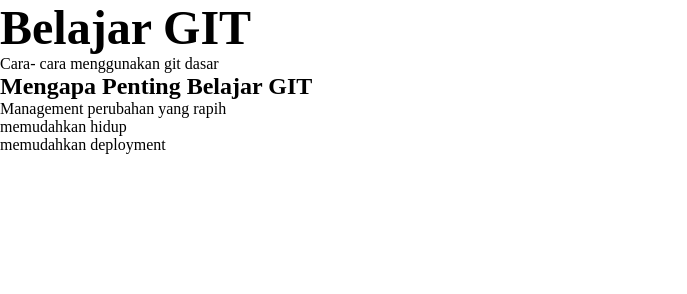
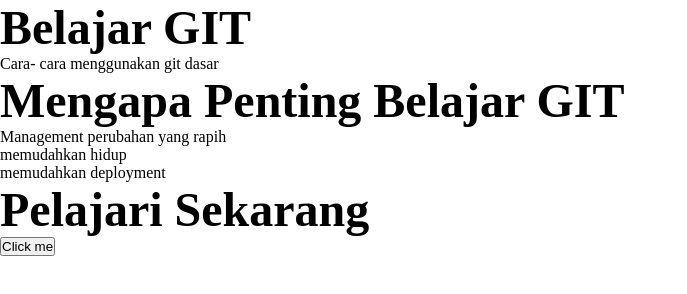
Before and after one commit to MulkyAyyubi/belajar-git, a plain HTML site: page index.html in a window 1280 px wide. Shown: the whole page, without its empty margins (0-687 px from the left). Drawn offline with Linux system fonts and the light colour scheme.

Commit message:
menambah section baru

```diff
--- a/index.html
+++ b/index.html
@@ -24,6 +24,11 @@
         </ul>
     </section>
 
+    <section>
+        <h2>Pelajari Sekarang</h2>
+        <button>Click me</button>
+    </section>
+
 </body>
 
 </html>
--- a/script.js
+++ b/script.js
@@ -1 +1,2 @@
 console.log("connected")
+connected
--- a/style.css
+++ b/style.css
@@ -7,3 +7,7 @@
 h1 {
     font-size: 48px;
 }
+
+h2 {
+    font-size: 48px;
+}
```
